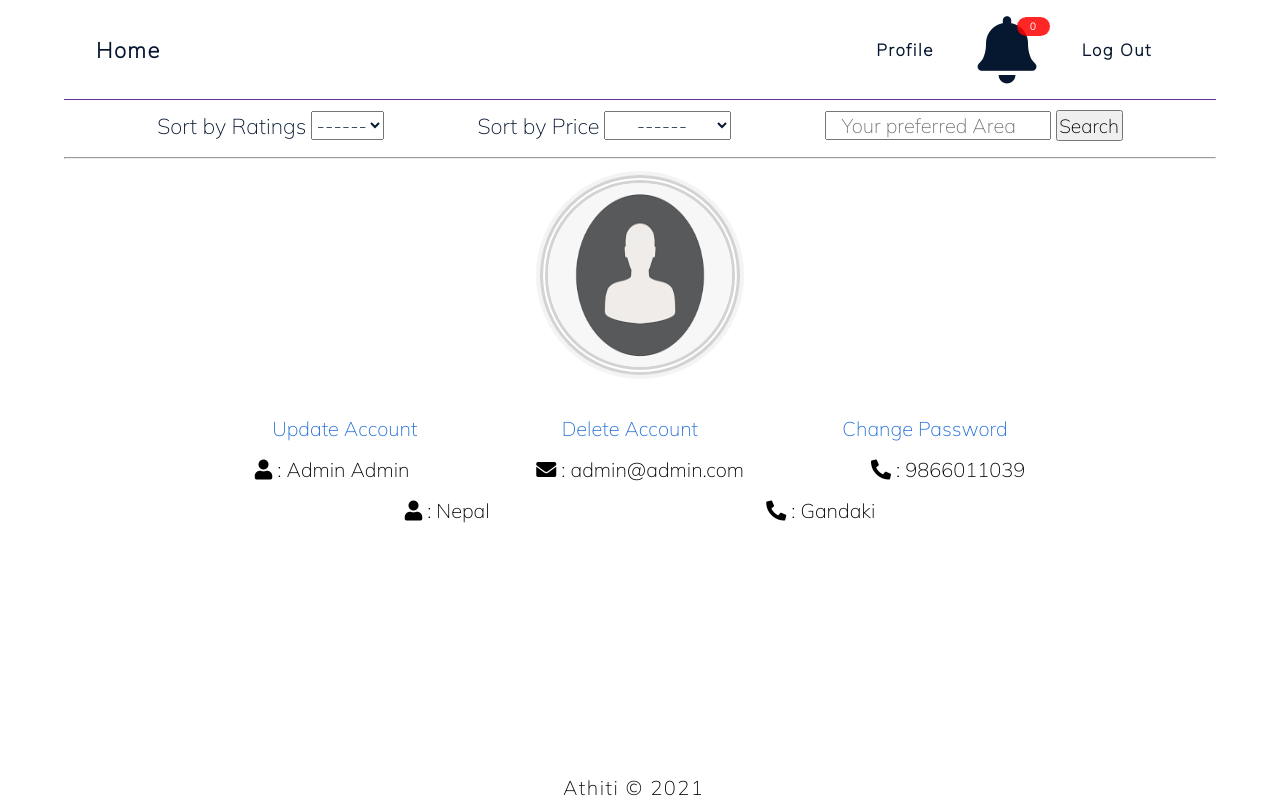
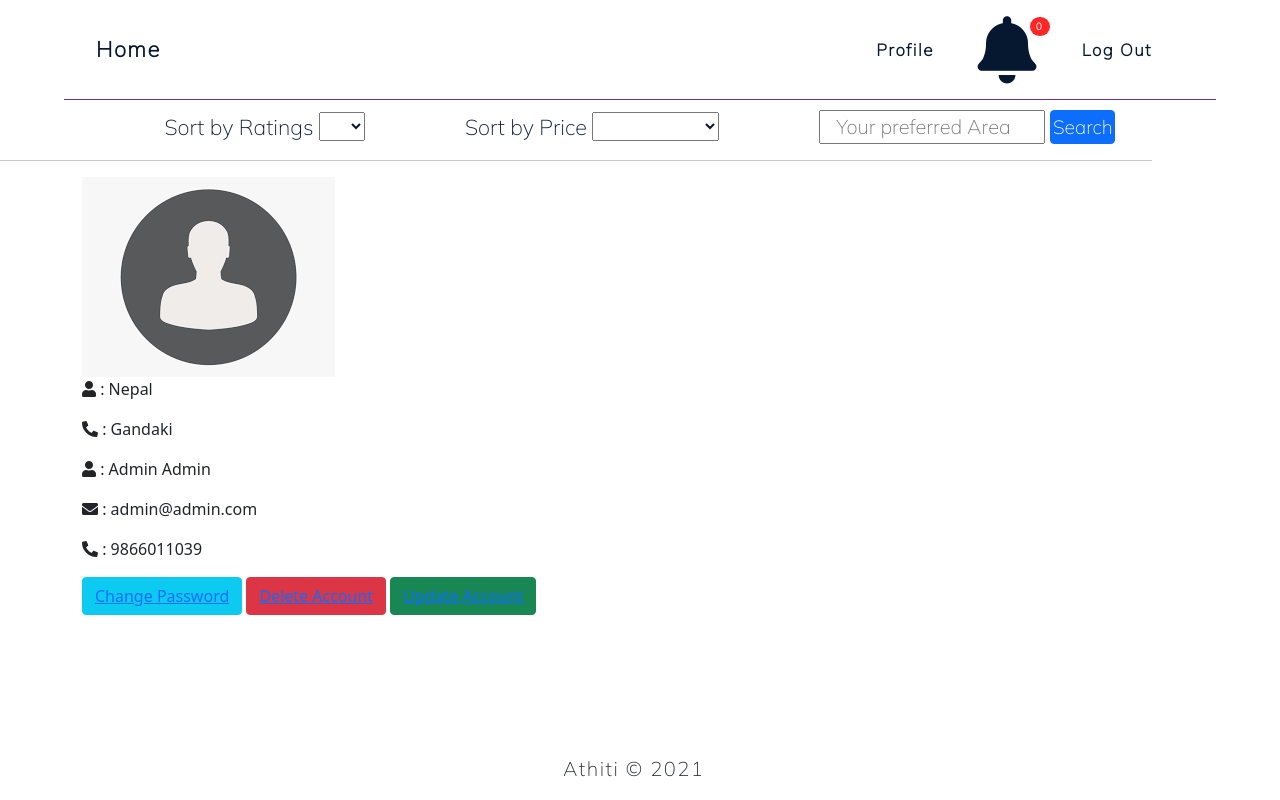
Before and after one commit to sulabhghimire/minor-project-athiti, a Django app: page /account/profile/1/ in a window 1280 px wide. Run offline with Django 3.2, Linux system fonts and the light colour scheme; a user stored in the database is signed in; data comes from the database, SQL or seed files in the repository; both versions use the stored data as it was after the commit; data that the repository does not hold is empty; style sheets or scripts are compiled from the project's sources; parts of the project's set-up code (start-up, migrations or seed data) failed here and were passed over; some libraries are stand-ins or nearby versions.

Commit message:
Merged all the mergeable frontends and then updated searching

```diff
--- a/accounts/static/css/login.css
+++ /dev/null
@@ -1,4 +0,0 @@
-legend {
-  color: red;
-}
-/*# sourceMappingURL=login.css.map */
--- a/accounts/static/css/login.scss
+++ /dev/null
@@ -1,3 +0,0 @@
-legend{
-    color:  red;
-}
--- a/accounts/static/css/profile.css
+++ /dev/null
@@ -1,85 +0,0 @@
-* {
-  -webkit-box-sizing: border-box;
-          box-sizing: border-box;
-  margin: 0;
-  padding: 0;
-}
-
-.profileBody {
-  width: 80vw;
-  margin: auto;
-  display: -webkit-box;
-  display: -ms-flexbox;
-  display: flex;
-  -webkit-box-orient: vertical;
-  -webkit-box-direction: normal;
-      -ms-flex-direction: column;
-          flex-direction: column;
-  -webkit-box-pack: justify;
-      -ms-flex-pack: justify;
-          justify-content: space-between;
-  -webkit-box-align: center;
-      -ms-flex-align: center;
-          align-items: center;
-  font-family: "Mulish";
-  font-weight: lighter;
-  font-size: 1.25rem;
-}
-
-.profileBody img {
-  border-radius: 50%;
-  width: 200px;
-  height: 200px;
-  -webkit-box-shadow: 3px 3px #ffffff;
-          box-shadow: 3px 3px #ffffff;
-  border: 8px double lightgray;
-  -webkit-box-shadow: 0px 0px 0px 4px rgba(230, 226, 226, 0.4);
-          box-shadow: 0px 0px 0px 4px rgba(230, 226, 226, 0.4);
-}
-
-.profileBody .profileInfo {
-  width: 100%;
-  display: -webkit-box;
-  display: -ms-flexbox;
-  display: flex;
-  margin-top: 1rem;
-  -webkit-box-orient: vertical;
-  -webkit-box-direction: reverse;
-      -ms-flex-direction: column-reverse;
-          flex-direction: column-reverse;
-}
-
-.profileBody .profileInfo .dataModLink {
-  display: -webkit-box;
-  display: -ms-flexbox;
-  display: flex;
-  width: 100%;
-  -webkit-box-orient: horizontal;
-  -webkit-box-direction: reverse;
-      -ms-flex-direction: row-reverse;
-          flex-direction: row-reverse;
-  -webkit-box-pack: space-evenly;
-      -ms-flex-pack: space-evenly;
-          justify-content: space-evenly;
-}
-
-.profileBody .profileInfo .dataModLink a {
-  text-decoration: none;
-  color: #246fd8;
-}
-
-.profileBody .profileInfo .actInfo {
-  margin-top: 1rem;
-  -webkit-box-pack: space-evenly;
-      -ms-flex-pack: space-evenly;
-          justify-content: space-evenly;
-  display: -webkit-box;
-  display: -ms-flexbox;
-  display: flex;
-  width: 100%;
-  -webkit-box-orient: horizontal;
-  -webkit-box-direction: normal;
-      -ms-flex-direction: row;
-          flex-direction: row;
-}
-/*# sourceMappingURL=profile.css.map */
--- a/accounts/static/css/profile.scss
+++ /dev/null
@@ -1,76 +0,0 @@
-*{
-    box-sizing: border-box;
-    margin: 0;
-    padding:0;
-}
-
-$font-color:#246fd8;
-$PrimaryWhite: #ffffff;
-$PrimaryBlack: #000000;
-$mainTranisition: all 1s ease;
-$mainLetterSpacing: 1.5px;
-
-
-@mixin flex {
-    display:flex;
-    align-items: center;
-    justify-content:center;
-}
-@mixin border($color) {
-        border:1px solid $color;
-}
-
-@mixin repeatedFont {
-    font-family: "Mulish";
-    font-weight:lighter;
-    font-size: 1.25rem;
-
-}
-
-.profileBody{
-    width: 80vw;
-    margin: auto;
-    // border: 1px solid red;
-    display: flex;
-    flex-direction: column;
-    justify-content: space-between;
-    align-items: center;
-    @include repeatedFont();
-
-    img{
-        border-radius: 50%;
-        width: 200px;
-        height: 200px;
-        box-shadow:3px 3px  $PrimaryWhite;
-        border: 8px double rgb(211, 211, 211);
-//  border:        10px 10px 10px, 0 0 10px inset;
-box-shadow: 0px 0px 0px 4px rgba(230, 226, 226, 0.4);}
-
-        .profileInfo{
-            width: 100%;
-            display: flex;
-            margin-top: 1rem;
-            flex-direction:column-reverse;
-
-            .dataModLink{
-                display: flex;
-                width: 100%;
-
-                flex-direction: row-reverse;
-                justify-content: space-evenly;
-                a{
-                    text-decoration: none;
-                    color: $font-color;
-                }
-            }
-            .actInfo{
-                margin-top: 1rem;
-justify-content: space-evenly;
-                display: flex;
-                width: 100%;
-                flex-direction: row;
-                // margin: auto;
-                // border: 1px solid red;
-            }
-        }
-}
--- a/accounts/templates/accounts/profile.html
+++ b/accounts/templates/accounts/profile.html
@@ -108,10 +108,10 @@
             <p> <i class="fas fa-phone-alt"></i> : {{object.user.phone_number}} </p>
           </span>
           <span class="dataModLink">
-            {% if object.user.email == user.email %}
-              <p><a href="{% url 'password-change' %}">Change Password</a></p>
-              <p><a href="{% url 'delete-account' %}">Delete Account</a></p>
-              <p><a href="{% url 'profile-update' %}">Update Account</a></p>
+            {% if object.user == user %}
+              <p class="btn btn-info" ><a href="{% url 'password-change' %}">Change Password</a></p>
+              <p class="btn btn-danger"><a href="{% url 'delete-account' %}">Delete Account</a></p>
+              <p class="btn btn-success"><a href="{% url 'profile-update' %}">Update Account</a></p>
             {% endif %}
           </span>
       </div>
--- a/accounts/views.py
+++ b/accounts/views.py
@@ -9,35 +9,48 @@
 from review.models import RateGuest
 
 def register_as_guest(request):
-    if request.method == 'POST':
-        form = GuestRegisterForm(request.POST)
-        if form.is_valid():
-            form.save()
-            username = form.cleaned_data.get('username')
-            messages.success(request, f'Your account has been created as guest you can login and update your phone no.')
-            return redirect('home')
+
+    if not request.user.is_authenticated:
+        if request.method == 'POST':
+            form = GuestRegisterForm(request.POST)
+            if form.is_valid():
+                form.save()
+                username = form.cleaned_data.get('username')
+                messages.success(request, f'Your account has been created as guest you can login.')
+                return redirect('home')
+        else:
+            form = GuestRegisterForm()
+
+        return render(request, 'accounts/guest_register.html', {'form': form})
     else:
-        form = GuestRegisterForm()
-
-    return render(request, 'accounts/guest_register.html', {'form': form})
+        return redirect("home")
 
 def register_as_host(request):
-    if request.method == 'POST':
-        form = HostRegisterForm(request.POST)
-        if form.is_valid():
-            form.save()
-            username = form.cleaned_data.get('username')
-            messages.success(request, f'Your account has been created as host now you can login and update your phone no.')
-            return redirect('home')
+
+    if not request.user.is_authenticated:
+        if request.method == 'POST':
+            form = HostRegisterForm(request.POST)
+            if form.is_valid():
+                form.save()
+                username = form.cleaned_data.get('username')
+                messages.success(request, f'Your account has been created as host now you can login.')
+                return redirect('home')
+        else:
+            form = HostRegisterForm()
+
+        return render(request, 'accounts/host_register.html', {'form': form})
+
     else:
-        form = HostRegisterForm()
-
-    return render(request, 'accounts/host_register.html', {'form': form})
+        return redirect("home")
 
 def logout_view(request):
-    logout(request)
-    messages.success(request, f'You have logged out of the account.')
-    return redirect('home')
+
+    if request.user.is_authenticated:
+        logout(request)
+        messages.success(request, f'You have been logged out from your account.')
+        return redirect('home')
+    else:
+        return redirect("home")
 
 @login_required
 def profile_update(request):
@@ -63,7 +76,6 @@
 
     return render(request, 'accounts/update_profile.html', context)
 
-@login_required
 def profile(request, pk):
     obj     = Profile.objects.get(id=pk)
     reviews = RateGuest.objects.filter(guest__id=pk, status=True)
@@ -113,7 +125,7 @@
             logout(request)
             return redirect('login')
         else:
-            messages.error(request, 'Please correct the error below.')
+            messages.error(request, 'Error! Please try again.')
     else:
         form = PasswordChangeForm(request.user)
     return render(request, 'accounts/password_change.html', {
--- a/commands.txt
+++ b/commands.txt
@@ -5,4 +5,6 @@
 celery -A core beat -l info
 
 To load-data from json files
-./manage.py loaddata listings_data.jso
+./manage.py loaddata listings_data.json
+
+Get redis server installed on your system
--- a/listings/models.py
+++ b/listings/models.py
@@ -33,8 +33,8 @@
     title               = models.CharField(max_length=255)
     city                = models.ForeignKey(RoomLocation, on_delete=models.CASCADE)
     exact_address       = models.CharField(max_length=255)
-    lat                 = models.CharField(max_length=30, null=True)
-    lng                 = models.CharField(max_length=30, null=True)
+    lat                 = models.CharField(max_length=300)
+    lng                 = models.CharField(max_length=300)
     description         = models.TextField()
     price               = models.IntegerField()
     listing_type        = models.CharField(max_length=20, choices=LisitngType.choices, default=LisitngType.ROOM)
--- a/listings/templates/listings/base.html
+++ b/listings/templates/listings/base.html
@@ -1,4 +1,5 @@
 {%  load static %}
+
 <!doctype html>
 <html lang="en">
     <head>
@@ -10,6 +11,9 @@
         <script src="https://khalti.s3.ap-south-1.amazonaws.com/KPG/dist/2020.12.17.0.0.0/khalti-checkout.iffe.js"></script>
         <link rel="stylesheet" href="{% static 'css/base.css' %}">
         <link rel="preconnect" href="https://fonts.googleapis.com">
+        <!-- Bootstrap starts -->
+        <link href="https://cdn.jsdelivr.net/npm/bootstrap@5.1.3/dist/css/bootstrap.min.css" rel="stylesheet" integrity="sha384-1BmE4kWBq78iYhFldvKuhfTAU6auU8tT94WrHftjDbrCEXSU1oBoqyl2QvZ6jIW3" crossorigin="anonymous">
+        <!-- Bootstrap ends -->
         <link rel="preconnect" href="https://fonts.gstatic.com" crossorigin>
         <link href="https://fonts.googleapis.com/css2?family=Mulish:wght@200&display=swap" rel="stylesheet">
         <style>
@@ -71,12 +75,11 @@
 
        <section class="searchBox">
            <div>
-               <form method=POST action="{% url 'search' %}">
-                   {% csrf_token %}
+               <form method="GET" action="{% url 'search' %}">
                     <div class="ratingSort">
                         <label for="ratings_by">Sort by Ratings</label>
                             <select name="ratings_by">
-                                <option>------</option>
+                                <option></option>
                                 <option>5</option>
                                 <option>4+</option>
                                 <option>3+</option>
@@ -88,14 +91,14 @@
                     <div class="priceSort">
                         <label for="price_by">Sort by Price</label>
                             <select name="price_by">
-                                <option>------</option>
+                                <option></option>
                                 <option>Low to high</option>
                                 <option>High to low</option>
                             </select>
                     </div>
                     <span>
                         <input placeholder="Your preferred Area" type="search" name="searched">
-                        <button type="submit">Search</button>
+                        <button type="submit" class="btn btn-primary">Search</button>
                         </span>
                 </form>
            </div>
@@ -117,31 +120,25 @@
             {% endblock content %}
            </div>
        </section>
-
        <div>
-            {% if is_paginated %}
-
-                {% if page_obj.has_previous %}
-                    <a class="btn btn-outline-info mb-4" href="?page=1">First</a>
-                    <a class="btn btn-outline-info mb-4" href="?page={{ page_obj.previous_page_number }}">Previous</a>
+        {% if posts.has_previous %}
+            <a class="btn btn-outline-info mb-4" href="search_listings?ratings_by={{rating_search}}&price_by={{price_search}}&searched={{searched}}&page=1">First</a>
+            <a class="btn btn-outline-info mb-4" href="search_listings?ratings_by={{rating_search}}&price_by={{price_search}}&searched={{searched}}&page={{posts.previous_page_number}}">Previous</a>
         {% endif %}
 
-                {% for num in page_obj.paginator.page_range %}
-                    {% if page_obj.number == num %}
-                        <a class="btn btn-info mb-4" href="?page={{ num }}">{{ num }}</a>
-                    {% elif num > page_obj.number|add:'-3' and num < page_obj.number|add:'3' %}
-                        <a class="btn btn-outline-info mb-4" href="?page={{ num }}">{{ num }}</a>
+        {% for num in posts.paginator.page_range %}
+            {% if posts.number == num %}
+            <a class="btn btn-info mb-4" href="search_listings?ratings_by={{rating_search}}&price_by={{price_search}}&searched={{searched}}&page={{posts.number}}">{{ num }}</a>
+            {% elif num > posts.number|add:'-3' and num < posts.number|add:'3' %}
+            <a class="btn btn-outline-info mb-4" href="search_listings?ratings_by={{rating_search}}&price_by={{price_search}}&searched={{searched}}&page={{num}}">{{ num }}</a>
             {% endif %}
         {% endfor %}
 
-                {% if page_obj.has_next %}
-                    <a class="btn btn-outline-info mb-4" href="?page={{ page_obj.next_page_number }}">Next</a>
-                    <a class="btn btn-outline-info mb-4" href="?page={{ page_obj.paginator.num_pages }}">Last</a>
-                {% endif %}
-
+        {% if posts.has_next %}
+            <a class="btn btn-outline-info mb-4" href="search_listings?ratings_by={{rating_search}}&price_by={{price_search}}&searched={{searched}}&page={{posts.next_page_number}}">Next</a>
+            <a class="btn btn-outline-info mb-4" href="search_listings?ratings_by={{rating_search}}&price_by={{price_search}}&searched={{searched}}&page={{posts.paginator.num_pages}}">Last</a>
         {% endif %}
        </div>
-
     </section>
 
        <footer>
@@ -149,6 +146,8 @@
            <p> Athiti &copy; 2021</p>
            </div>
        </footer>
-
+     <!-- Boostrap js starts -->
+     <script src="https://cdn.jsdelivr.net/npm/bootstrap@5.1.3/dist/js/bootstrap.bundle.min.js" integrity="sha384-ka7Sk0Gln4gmtz2MlQnikT1wXgYsOg+OMhuP+IlRH9sENBO0LRn5q+8nbTov4+1p" crossorigin="anonymous"></script>
+     <!-- Boostrap js ends -->
   </body>
 </html>
--- a/listings/templates/listings/post_listing.html
+++ b/listings/templates/listings/post_listing.html
@@ -36,11 +36,11 @@
                     <!-- ENDS HERE -->
                     {{ form.lat.errors }}
                     <label for="{{ form.lat.id_for_label }}">LATITUDE : </label>
-                    <input type="number" name="lat" step="0.000001" required="" id="id_lat">
+                    <input type="number" name="lat" step="0.000001" required="" id="id_lat" readonly="yes" >
                     <br>
                     {{ form.lng.errors }}
                     <label for="{{ form.lng.id_for_label }}">LONGITUDE : </label>
-                    <input type="number" name="lng" step="0.000001" required="" id="id_lng">
+                    <input type="number" name="lng" step="0.000001" required="" id="id_lng" readonly="yes" >
                     <script type="text/javascript" src="{% static 'js/maps.js' %}"></script>
                 </div>
                 <!-- DESCRIPTION -->
--- a/listings/urls.py
+++ b/listings/urls.py
@@ -6,7 +6,7 @@
 
 urlpatterns = [
     path('', views.home, name='home'),
-    path('search_title/', views.SearchTitle, name='search'),
+    path('search_listings', views.SearchTitle, name='search'),
     path('listings/', views.ListListings.as_view(), name='listing-list'),
     path('listing_details/<int:pk>/', views.LisitngDetailView, name='listing-details'),
     path('listing_details/<int:pk>/update/', views.update_item, name='listing-update'),
```
Also changed, not shown: accounts/templates/accounts/login.html (+31 -20 lines), accounts/templates/accounts/password_change.html (+16 -9 lines), listings/static/css/rating-stars.css (deleted, +0 -50 lines), listings/views.py (+43 -33 lines), db.sqlite3, listings/forms.py (line endings or trailing spaces), 2 other files. Lines whose indentation alone changed are shown as unchanged.
